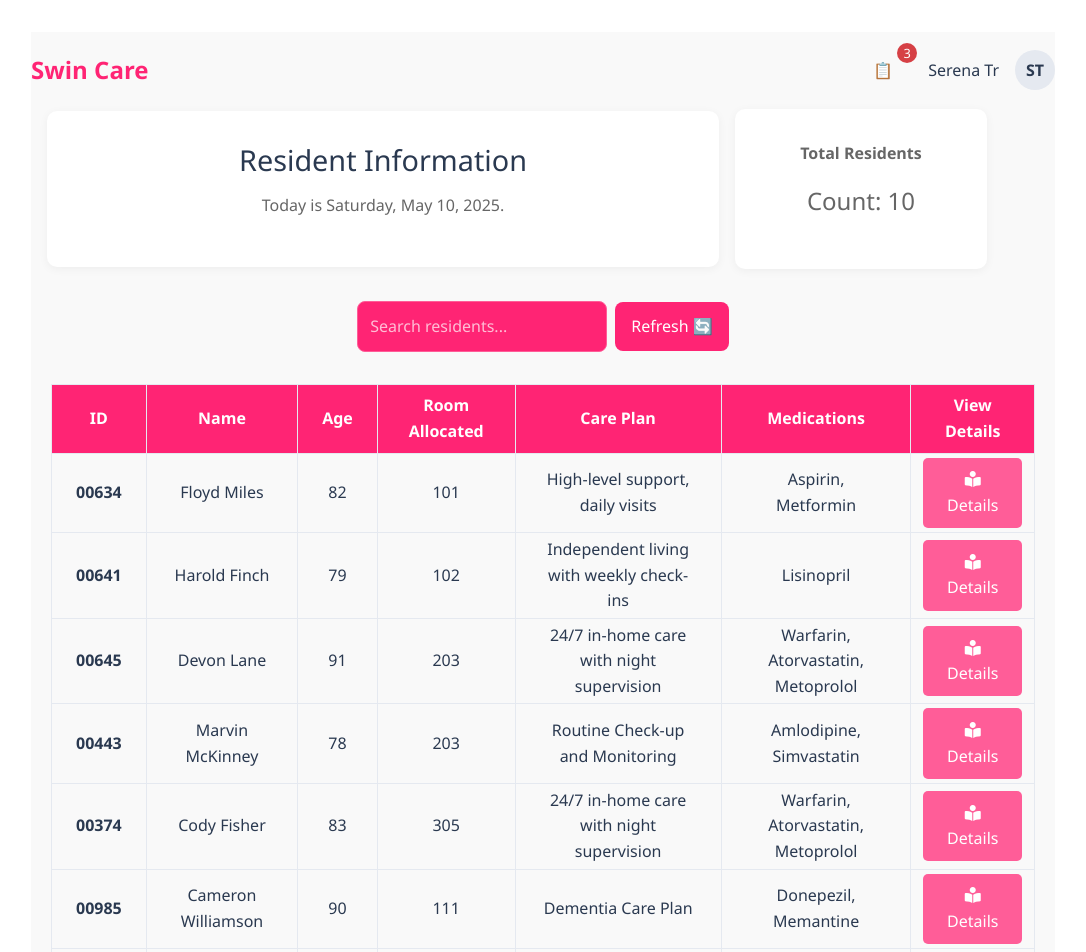
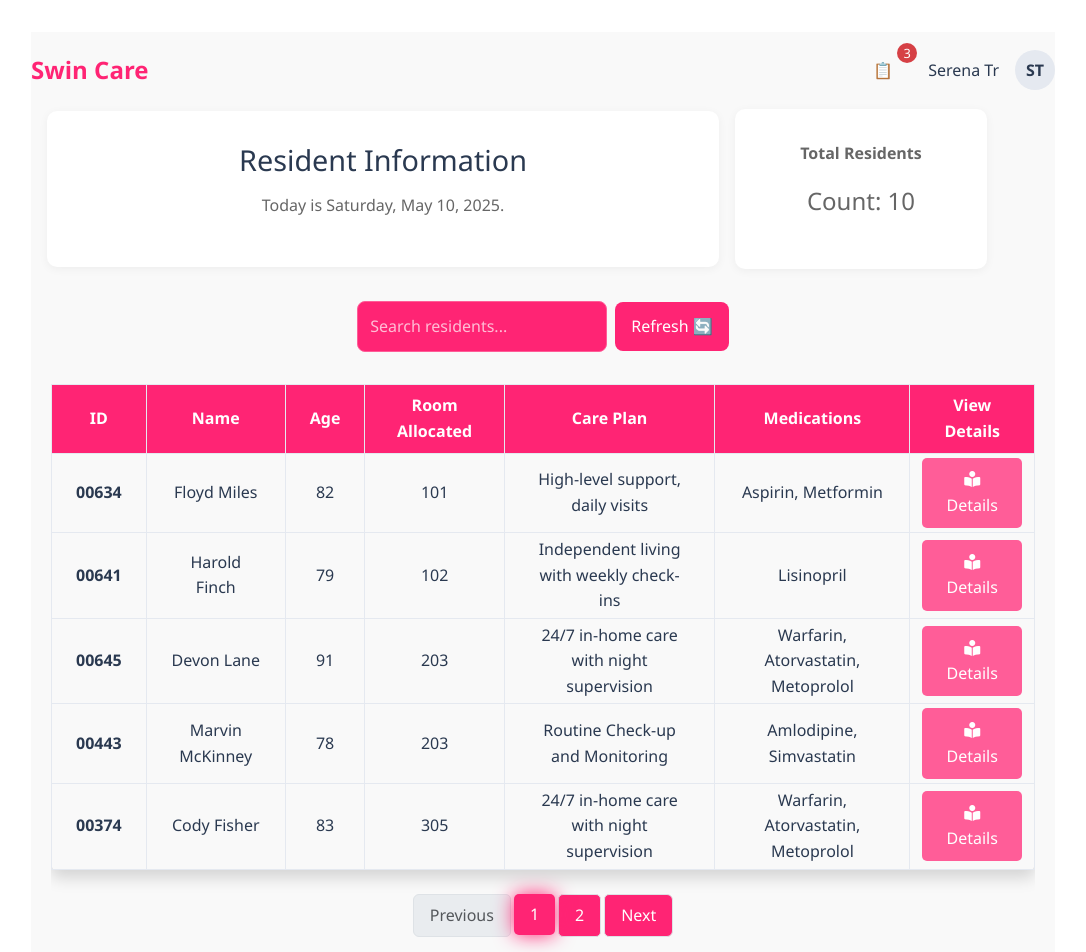
Before and after one commit to Takeruso/projectA, a Vue app in the folder frontend/: page /staff/residentInfo in a window 1280 px wide. Shown: the top 952 px of the page, without its empty margins (97-1183 px from the left). Built offline with nearby package versions, Linux system fonts and the light colour scheme; no server answers.

Commit message:
added pagination

```diff
--- a/frontend/src/views/residentInfo.vue
+++ b/frontend/src/views/residentInfo.vue
@@ -56,7 +56,7 @@
           </thead>
           <tbody>
             <tr
-              v-for="resident in filteredResidents"
+              v-for="resident in paginatedResidents"
               :key="resident.id"
               class="border-t"
             >
@@ -65,7 +65,7 @@
               </td>
               <td class="px-4 py-1">{{ resident.name }}</td>
               <td class="px-4 py-1">{{ resident.age }}</td>
-              <td class="py-1">{{ resident.roomId }}</td>
+              <td class="px-4 py-1">{{ resident.roomId }}</td>
               <td class="px-4 py-1">{{ resident.carePlan }}</td>
               <td class="px-4 py-1">{{ resident.medications.join(', ') }}</td>
               <td class="py-1">
@@ -80,18 +80,46 @@
             </tr>
           </tbody>
         </table>
-        <!-- <div v-if="showDetails" class="resident-card bg-white p-6 rounded shadow mt-6">
-                    <h2 class="text-xl font-bold mb-2">Resident Details</h2>
-                    <p><strong>ID:</strong> {{ selectedResident.id }}</p>
-                    <p><strong>Name:</strong> {{ selectedResident.name }}</p>
-                    <p><strong>Gender:</strong> {{ selectedResident.gender }}</p>
-                    <p><strong>Age:</strong> {{ selectedResident.age }}</p>
-                    <p><strong>Room:</strong> {{ selectedResident.roomId }}</p>
-                    <p><strong>Care Plan:</strong> {{ selectedResident.carePlan }}</p>
-                    <p><strong>Medications:</strong> {{ selectedResident.medications.join(', ') }}</p>
+        <!-- pagination navigation -->
+        <nav class="d-flex justify-content-center mt-4">
+          <ul class="pagination">
+            <li class="page-item" :class="{ disabled: currentPage === 1 }">
+              <button
+                class="page-link"
+                @click="currentPage--"
+                :disabled="currentPage === 1"
+              >
+                Previous
+              </button>
+            </li>
 
-                    <button @click="closeDetails" class="refresh-btn mt-4">Close</button>
-            </div> -->
+            <li
+              class="page-item"
+              v-for="page in totalPages"
+              :key="page"
+              :class="{ active: page === currentPage }"
+            >
+              <button class="page-link" @click="currentPage = page">
+                {{ page }}
+              </button>
+            </li>
+
+            <li
+              class="page-item"
+              :class="{ disabled: currentPage === totalPages }"
+            >
+              <button
+                class="page-link"
+                @click="currentPage++"
+                :disabled="currentPage === totalPages"
+              >
+                Next
+              </button>
+            </li>
+          </ul>
+        </nav>
+
+        <!-- resident details card -->
         <div v-if="showDetails" class="overlay" @click="closeDetails">
           <div class="resident-card-container" @click.stop>
             <div class="resident-card bg-white p-6 rounded shadow">
@@ -143,8 +171,13 @@ export default {
   data() {
     return {
       search: '',
+      // vars for resident details card
       showDetails: false,
       selectedResident: null,
+      // pagination
+      currentPage: 1,
+      residentsPerPage: 5,
+      totalResidents: 0,
       residents: [
         {
           id: '00634',
@@ -273,11 +306,20 @@ export default {
         month: 'long',
         day: 'numeric'
       })
+    },
+    // pagination logic
+    paginatedResidents() {
+      const start = (this.currentPage - 1) * this.residentsPerPage
+      const end = start + this.residentsPerPage
+      return this.filteredResidents.slice(start, end)
+    },
+    totalPages() {
+      return Math.ceil(this.filteredResidents.length / this.residentsPerPage)
     }
   },
   methods: {
     refreshData() {
-      alert('Resident list refreshed!')
+      window.location.reload()
     },
     viewDetails(resident) {
       this.selectedResident = resident
@@ -287,6 +329,14 @@ export default {
       this.selectedResident = null
       this.showDetails = false
     }
+  },
+  watch: {
+    search() {
+      this.currentPage = 1
+    }
+  },
+  mounted() {
+    this.totalResidents = this.residents.length
   }
 }
 </script>
@@ -521,6 +571,24 @@ export default {
   top: -5px;
   right: -5px;
 }
+.page-link {
+  background-color: var(--primary);
+  color: white;
+  padding: 0.5rem 1rem;
+  border-radius: 5px;
+  margin: 0 0.25rem;
+}
+
+.pagination .page-item.active .page-link {
+  background-color: var(--primary) !important; /* Darker pink for active page */
+  color: white !important; /* Ensure text is white */
+  box-shadow: 0 0 20px var(--primary);
+  border: none;
+}
+.page-link:hover {
+  background-color: #d81b60; /* Darker pink on hover */
+  color: white; /* White text on hover */
+}
 
 .notifications-btn {
   background: none;
```
